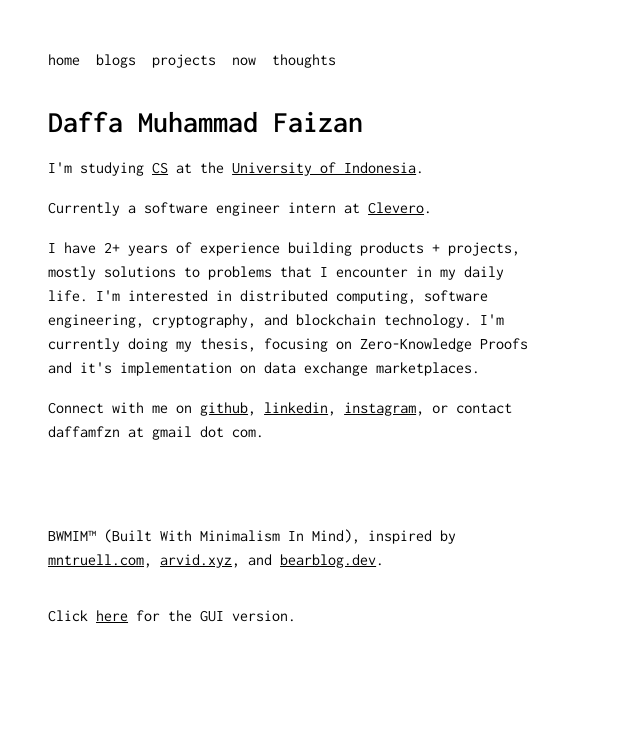
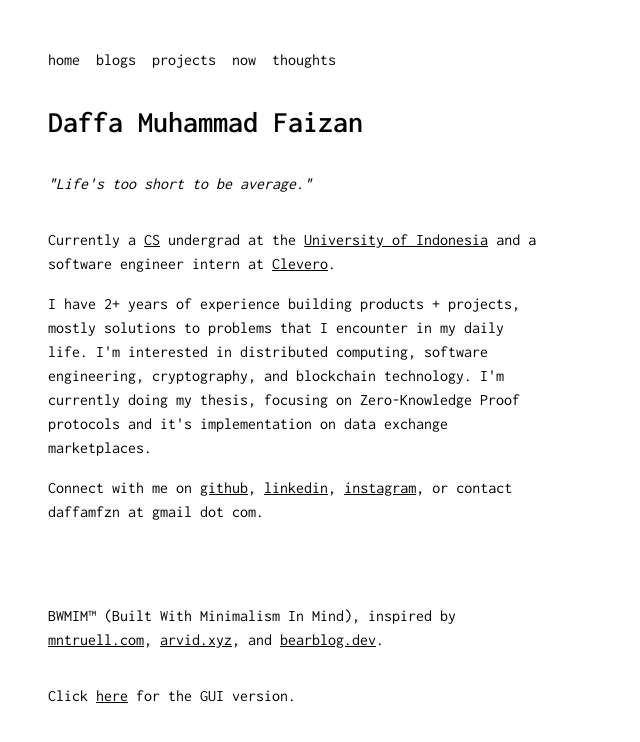
Before and after one commit to daffafaizan/mini-portfolio, a Next.js app: page / in a window 1280 px wide. Shown: the top 742 px of the page, without its empty margins (0-640 px from the left). Built offline with nearby package versions, Linux system fonts and the light colour scheme.

Commit message:
feat: minor updates with quotes

```diff
--- a/src/app/now/page.tsx
+++ b/src/app/now/page.tsx
@@ -13,8 +13,8 @@ export default function Now() {
           schedule is pretty packed with finishing my thesis (which I&apos;m
           super interested in, by the way). I&apos;d love to talk about it with
           anyone! It&apos;s about{" "}
-          <span className="font-semibold">Zero-Knowledge Proofs</span>. If
-          you&apos;re interested, don&apos;t hesitate to send me an email!
+          <span className="font-semibold">Zero-Knowledge Proof Protocols</span>.
+          If you&apos;re interested, don&apos;t hesitate to send me an email!
           Besides that, I&apos;m working as a software engineer intern @{" "}
           <a
             href="https://clevero.co"
--- a/src/app/page.tsx
+++ b/src/app/page.tsx
@@ -2,12 +2,17 @@ import Navbar from "@/components/navbar";
 
 export default function Home() {
   return (
-    <div className="w-full h-screen flex flex-col items-start p-8 sm:p-12 gap-8">
+    <div className="w-full h-screen flex flex-col items-start p-8 sm:p-12 mb-16 gap-8">
       <Navbar />
+      <span className="max-w-[490px] font-semibold text-3xl">
+        Daffa Muhammad Faizan
+      </span>
+      <span className="max-w-[490px] italic">
+        "Life&apos;s too short to be average."
+      </span>
       <div className="max-w-[490px] flex flex-col gap-4 pb-12">
-        <span className="font-semibold text-3xl">Daffa Muhammad Faizan</span>
         <span>
-          I&apos;m studying{" "}
+          Currently a{" "}
           <a
             href="https://cs.ui.ac.id"
             target="_blank"
@@ -16,7 +21,7 @@ export default function Home() {
           >
             CS
           </a>{" "}
-          at the{" "}
+          undergrad at the{" "}
           <a
             href="https://www.ui.ac.id/en/"
             target="_blank"
@@ -24,11 +29,8 @@ export default function Home() {
             className="underline"
           >
             University of Indonesia
-          </a>
-          .
-        </span>
-        <span>
-          Currently a software engineer intern at{" "}
+          </a>{" "}
+          and a software engineer intern at{" "}
           <a
             href="https://clevero.co"
             target="_blank"
@@ -44,8 +46,8 @@ export default function Home() {
           solutions to problems that I encounter in my daily life. I&apos;m
           interested in distributed computing, software engineering,
           cryptography, and blockchain technology. I&apos;m currently doing my
-          thesis, focusing on Zero-Knowledge Proofs and it&apos;s implementation
-          on data exchange marketplaces.
+          thesis, focusing on Zero-Knowledge Proof protocols and it&apos;s
+          implementation on data exchange marketplaces.
         </span>
         <span>
           Connect with me on{" "}
```
